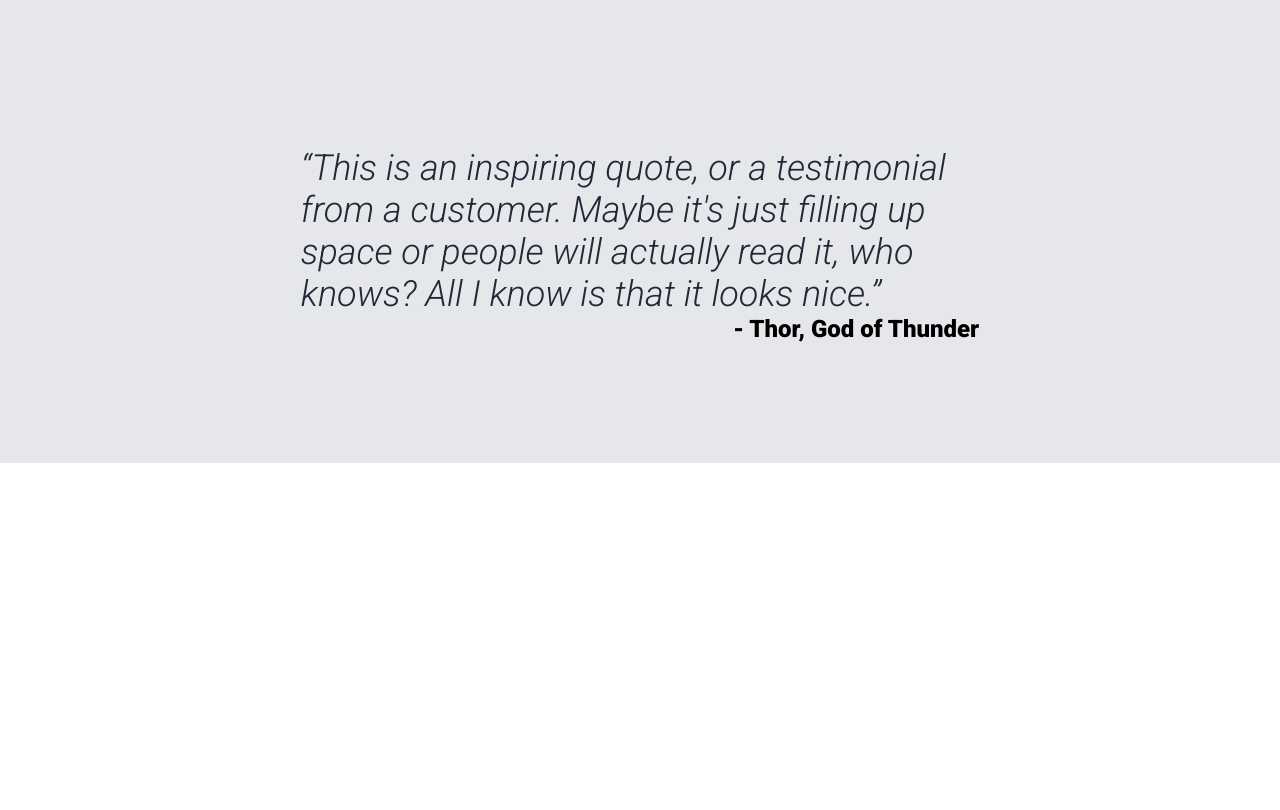
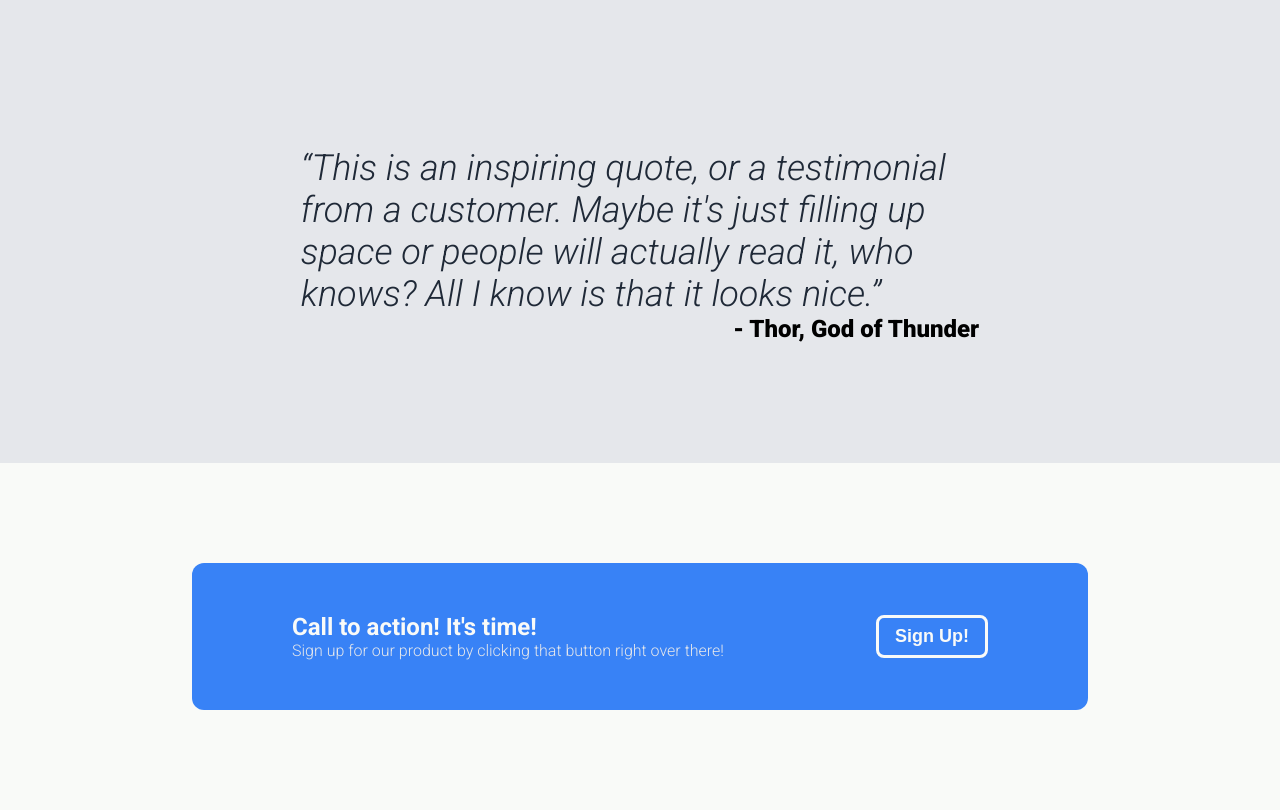
Before and after one commit to jnsltk/odin-landing-page, a plain HTML site: page index.html in a window 1280 px wide. Shown: the part 1102-1912 px from the top of the page. Before the commit the page ends 1565 px from the top, so only its background shows below. Drawn offline with Linux system fonts and the light colour scheme.

Commit message:
Add call to action section

```diff
--- a/css/style.css
+++ b/css/style.css
@@ -4,6 +4,7 @@
 }
 body {
     font-family: 'Roboto', Helvetica, Arial, sans-serif;
+    background-color: #F9FAF8;
 }
 .container {
     display: flex;
@@ -140,3 +141,39 @@ q {
     font-weight: 900;
     text-align: right;
 }
+.call-to-action-section {
+    display: flex;
+    align-items: center;
+    justify-content: center;
+    flex-direction: row;
+    width: 100%;
+}
+.call-to-action {
+    display: flex;
+    justify-content: space-between;
+    align-items: center;
+    flex-basis: 70%;
+    max-width: 70%;
+    margin: 100px 0;
+    border-radius: 12px;
+    background-color: #3882F6;
+    color: #F9FAF8;
+}
+.c2a-content {
+    margin: 50px 0 50px 100px;
+}
+.c2a-button {
+    background-color: #3882F6;
+    color: #F9FAF8;
+    margin: 50px 100px 50px 0;
+    font-size: 18px;
+    font-weight: 700;
+    padding: 8px 16px;
+    border-radius: 8px;
+    border: 3px solid #F9FAF8;
+    max-width: max-content;
+}
+.c2a-text {
+    color: #E5E7EB;
+    font-weight: 300;
+}
--- a/index.html
+++ b/index.html
@@ -59,6 +59,15 @@
             <p id="source">- Thor, God of Thunder</p>
         </div>
     </div>
+    <div class="call-to-action-section">
+        <div class="call-to-action">
+            <div class="c2a-content">
+                <h2 class="c2a-title">Call to action! It's time!</h2>
+                <p class="c2a-text">Sign up for our product by clicking that button right over there!</p>
+            </div>
+            <button class="c2a-button" type="button">Sign Up!</button>
+        </div>
+    </div>
     <div class="footer">
 
     </div>
```
